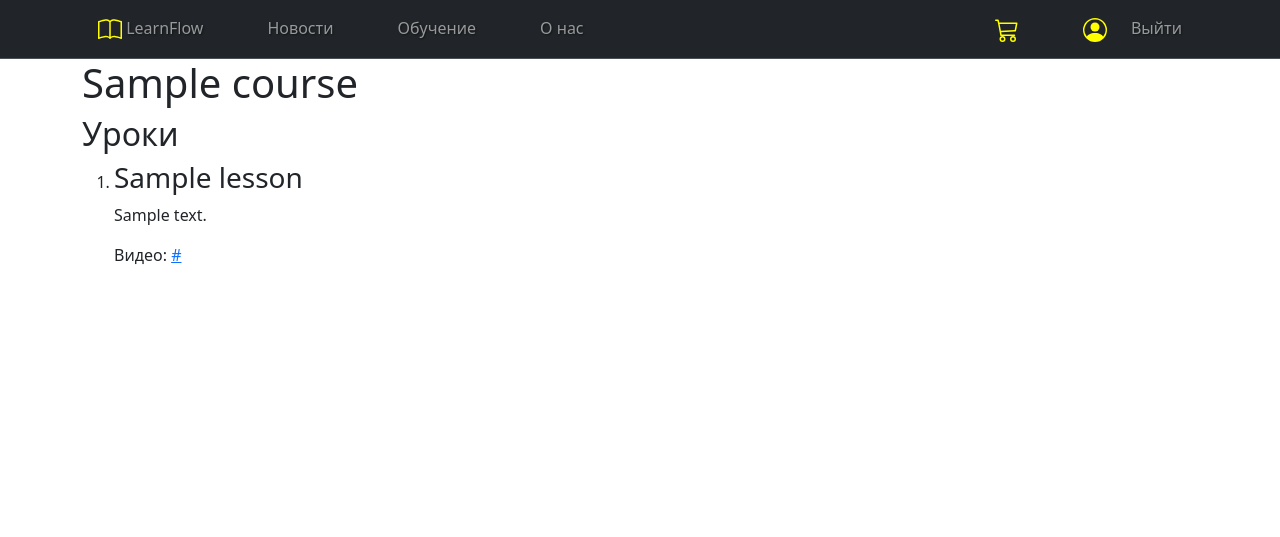
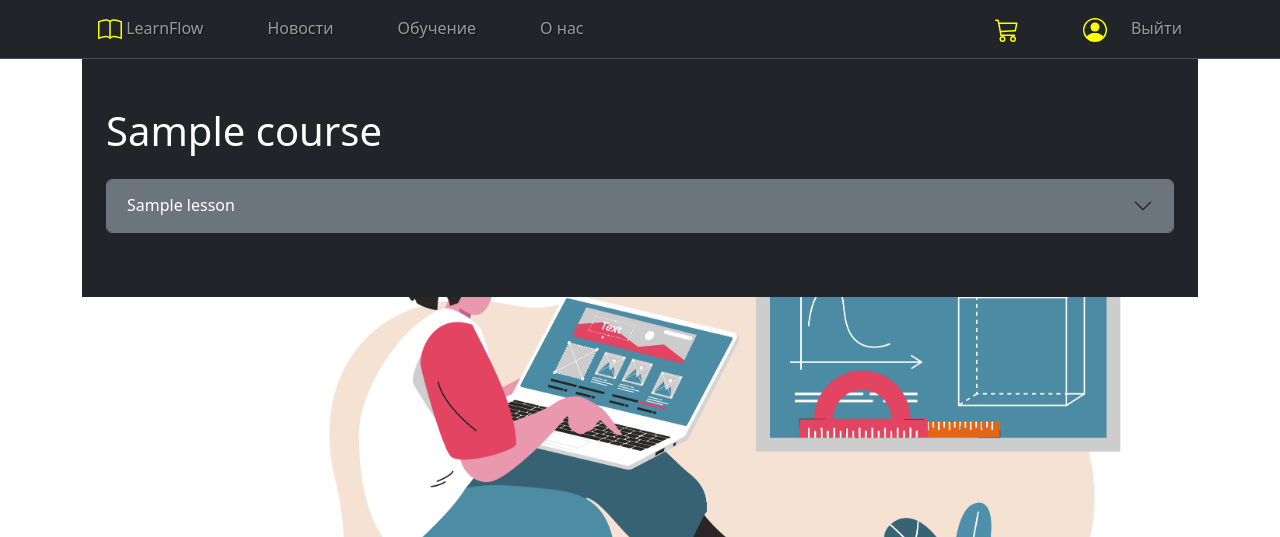
Before and after one commit to denirix/graduate_project, a Django app: page /course/1/lessons/ in a window 1280 px wide. Shown: the top 537 px of the page. Run offline with Django 4.2, Linux system fonts and the light colour scheme; a user stored in the database is signed in; tables that the repository leaves empty hold one stand-in row (values such as "Sample post").

Commit message:
Lessons and profile settings

```diff
--- /dev/null
+++ b/schoolapp/static/css/course_lessons.css
@@ -0,0 +1,14 @@
+body::before {
+    content: "";
+    position: fixed;
+    top: 30px;
+    left: 100px;
+    width: 95%;
+    height: 95%;
+    background-image: url('/static/images/one.jpg');
+    background-repeat: no-repeat;
+    background-size: cover;
+    background-position: center center;
+    filter: blur(0px);
+    z-index: -1;
+  }
--- a/schoolapp/templates/schoolapp/base.html
+++ b/schoolapp/templates/schoolapp/base.html
@@ -84,8 +84,9 @@
     {% block content %}{% endblock %}
 </div>
 
+<script src="https://code.jquery.com/jquery-3.5.1.slim.min.js"></script>
+<script src="https://cdn.jsdelivr.net/npm/popper.js@1.16.1/dist/umd/popper.min.js"></script>
 <script src="https://cdn.jsdelivr.net/npm/bootstrap@5.3.2/dist/js/bootstrap.bundle.min.js"></script>
-    {% block extra_js %}
-    {% endblock %}
+
 </body>
 </html>
--- a/schoolapp/templates/schoolapp/cart.html
+++ b/schoolapp/templates/schoolapp/cart.html
@@ -14,14 +14,14 @@
               {% for course in cart_courses %}
                 <li class="list-group-item d-flex justify-content-between align-items-center">
                   <span>{{ course.name }}</span>
-                  <span class="ml-auto">{{ course.price }}</span>
+                  <span class="ml-auto">{{ course.price }} BYN</span>
                   <a href="{% url 'remove_from_cart' course.id %}" class="btn btn-danger btn-sm">Удалить</a>
                 </li>
               {% endfor %}
             </ul>
             <div class="d-flex justify-content-between align-items-center mb-4">
               <h4 class="mb-0">Общая стоимость:</h4>
-              <h4 class="mb-0">{{ cart.get_total_cost }}</h4>
+              <h4 class="mb-0">{{ cart.get_total_cost }} BYN</h4>
             </div>
             <a href="{% url 'checkout' %}" class="btn btn-dark btn-lg">Оформить заказ</a>
           {% else %}
--- a/schoolapp/templates/schoolapp/course_lessons.html
+++ b/schoolapp/templates/schoolapp/course_lessons.html
@@ -1,17 +1,41 @@
 {% extends 'schoolapp/base.html' %}
 {% load static %}
 
+{% block extra_css %}
+    <link rel="stylesheet" href="{% static 'css/course_lessons.css' %}">
+{% endblock %}
+
 {% block content %}
-<h1>{{ course.name }}</h1>
+  <div class="container-fluid bg-dark py-5">
+    <div class="container">
+      <h1 class="text-white mb-4">{{ course.name }}</h1>
 
-<h2>Уроки</h2>
-<ol>
-  {% for lesson in lessons %}
-    <li>
-      <h3>{{ lesson.name }}</h3>
-      <p>{{ lesson.description }}</p>
-      <p>Видео: <a href="{{ lesson.video_url }}" target="_blank">{{ lesson.video_url }}</a></p>
-    </li>
-  {% endfor %}
-</ol>
+      <div class="accordion" id="lessonsAccordion">
+        {% for lesson in lessons %}
+          <div class="accordion-item bg-dark border-secondary mb-3">
+            <h2 class="accordion-header" id="heading-{{ lesson.id }}">
+              <button class="accordion-button bg-secondary text-white collapsed" type="button" data-bs-toggle="collapse" data-bs-target="#collapse-{{ lesson.id }}" aria-expanded="false" aria-controls="collapse-{{ lesson.id }}">
+                {{ lesson.name }}
+              </button>
+            </h2>
+            <div id="collapse-{{ lesson.id }}" class="accordion-collapse collapse" aria-labelledby="heading-{{ lesson.id }}" data-bs-parent="#lessonsAccordion">
+              <div class="accordion-body bg-secondary text-white p-4">
+                <h5>{{ lesson.name }}</h5>
+                <p>{{ lesson.description }}</p>
+                {% if lesson.video_url %}
+                  {% if 'youtube.com' in lesson.video_url or 'youtu.be' in lesson.video_url %}
+                    <a href="{{ lesson.video_url }}" target="_blank" class="btn btn-dark">Смотреть видео на YouTube</a>
+                  {% else %}
+                    <p>Видео не является YouTube-видео.</p>
+                  {% endif %}
+                {% else %}
+                  <p>Видео отсутствует</p>
+                {% endif %}
+              </div>
+            </div>
+          </div>
+        {% endfor %}
+      </div>
+    </div>
+  </div>
 {% endblock %}
--- a/schoolapp/templates/schoolapp/study.html
+++ b/schoolapp/templates/schoolapp/study.html
@@ -29,7 +29,7 @@ Study
             <div class="card-body">
               <h5 class="card-title"><a href="{% url 'course_detail' course.id %}" class="text-dark">{{ course.name }}</a></h5>
               <p class="card-text">{{ course.description|truncatechars:136 }}</p>
-              <p class="card-text"><strong>Цена:</strong> {{ course.price }}</p>
+              <p class="card-text"><strong>Цена:</strong> {{ course.price }} BYN</p>
               {% if course in purchased_courses %}
                 <p class="card-text">Уже куплено</p>
               {% else %}
@@ -47,7 +47,7 @@ Study
             <div class="card-body">
               <h5 class="card-title">{{ course.name }}</h5>
               <p class="card-text">{{ course.description|truncatechars:136 }}</p>
-              <p class="card-text"><strong>Цена:</strong> {{ course.price }}</p>
+              <p class="card-text"><strong>Цена:</strong> {{ course.price }} BYN</p>
             </div>
           </div>
         </div>
```
Also changed, not shown: schoolapp/forms.py (+40 -1 lines), schoolapp/static/css/profile.css (added, +14 -0 lines), schoolapp/templates/schoolapp/profile.html (+6 -2 lines).
